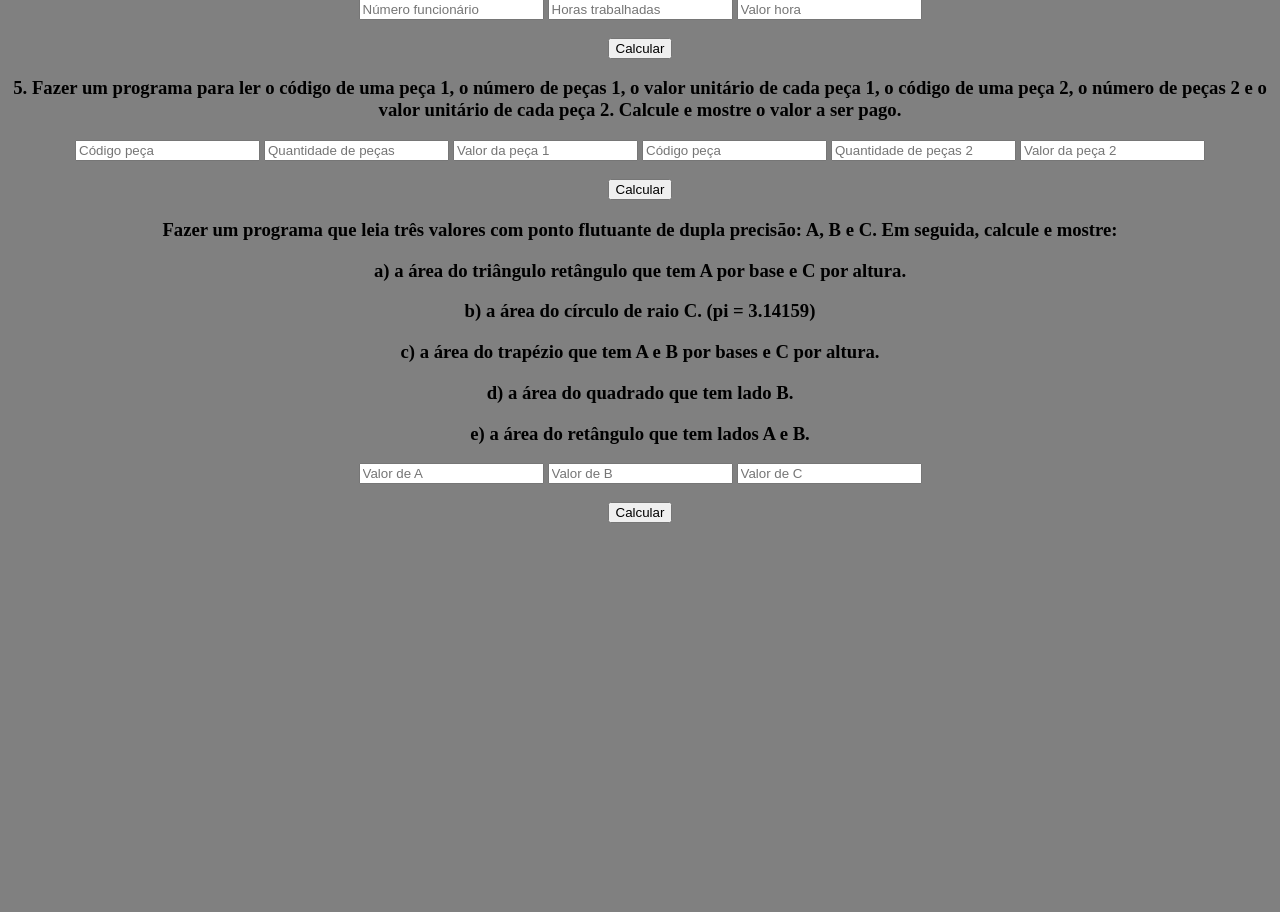
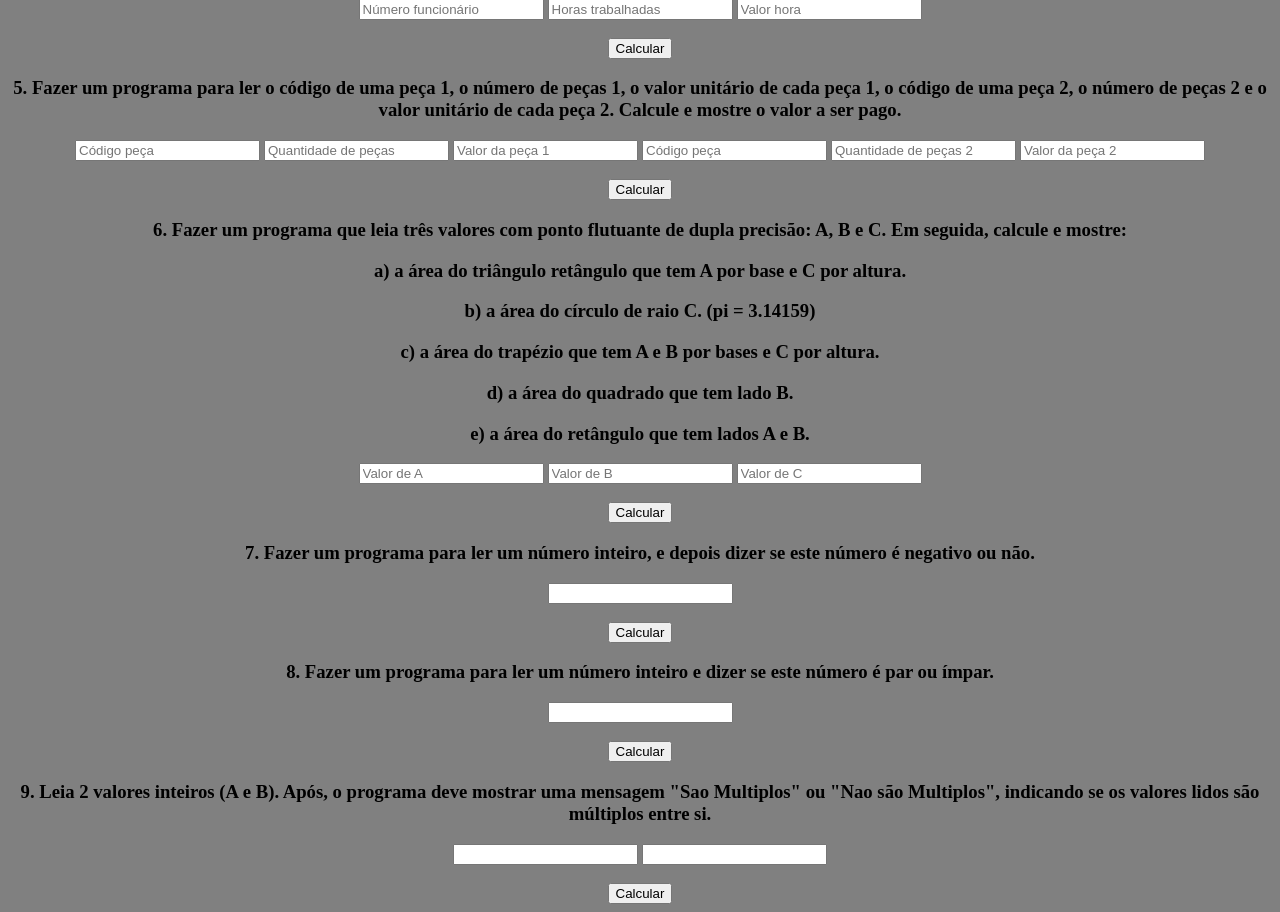
Before and after one commit to ThalesChamone/PHP, a PHP site: page /lista02.php in a window 1280 px wide. Shown: the part 463-1375 px from the top of the page. Before the commit the page ends 985 px from the top, so only its background shows below. Run offline with PHP 8.4, Linux system fonts and the light colour scheme.

Commit message:
Alterando lista02

```diff
--- a/lista02.php
+++ b/lista02.php
@@ -113,7 +113,7 @@
         peças 1, o valor unitário de cada peça 1, o código de uma peça 2, o número de
         peças 2 e o valor unitário de cada peça 2. Calcule e mostre o valor a ser pago.</h3>
 
-    <form action="<?= $_SERVER['PHP_SELF']; ?> #4" id="4" method="POST">
+    <form action="<?= $_SERVER['PHP_SELF']; ?> #5" id="5" method="POST">
         <input type="number" min="0" name="peca1" placeholder="Código peça" id="">
         <input type="number" min="0" name="numeroPECA1" placeholder="Quantidade de peças" id="">
         <input type="number" step=".01" min="0" name="valorPECA1" placeholder="Valor da peça 1" id="">
@@ -142,7 +142,7 @@
     }
     ?>
 
-    <h3>Fazer um programa que leia três valores com ponto flutuante de
+    <h3>6. Fazer um programa que leia três valores com ponto flutuante de
         dupla precisão: A, B e C. Em seguida, calcule e mostre:
         <p>a) a área do triângulo retângulo que tem A por base e C por altura.</p>
         <p>b) a área do círculo de raio C. (pi = 3.14159)</p>
@@ -151,7 +151,7 @@
         <p>e) a área do retângulo que tem lados A e B.</p>
     </h3>
 
-    <form action="<?= $_SERVER['PHP_SELF']; ?> #4" id="4" method="POST">
+    <form action="<?= $_SERVER['PHP_SELF']; ?> #6" id="6" method="POST">
         <input type="number" step=".01" min="0" name="number1" placeholder="Valor de A" id="">
         <input type="number" step=".01" min="0" name="number2" placeholder="Valor de B" id="">
         <input type="number" step=".01" min="0" name="number3" placeholder="Valor de C" id="">
@@ -175,6 +175,76 @@
     }
     ?>
 
+    <h3>7. Fazer um programa para ler um número inteiro, e depois dizer se
+        este número é negativo ou não.</h3>
+
+    <form action="<?= $_SERVER['PHP_SELF']; ?> #7" id="7" method="POST">
+        <input type="number" name="number1" id="">
+        <br>
+        <br>
+        <button type="submit">Calcular</button>
+    </form>
+
+    <?php
+    if (isset($_POST['number1'])) {
+        $numeroA = (float)$_POST['number1'];
+        if ($numeroA < 0) {
+            printf("NEGATIVO");
+        } else {
+            printf("NÃO NEGATIVO");
+        }
+    }
+    ?>
+
+    <h3>8. Fazer um programa para ler um número inteiro e dizer se este
+        número é par ou ímpar.</h3>
+
+    <form action="<?= $_SERVER['PHP_SELF']; ?> #8" id="8" method="POST">
+        <input type="number" name="par/impar" id="">
+        <br>
+        <br>
+        <button type="submit">Calcular</button>
+    </form>
+
+    <?php
+    if (isset($_POST['par/impar'])) {
+        $numberA = (float)$_POST['par/impar'];
+        if ($numberA % 2 == 0) {
+            printf("PAR");
+        } else {
+            printf("ÍMPAR");
+        }
+    }
+    ?>
+
+    <h3>9. Leia 2 valores inteiros (A e B). Após, o programa deve mostrar uma
+        mensagem "Sao Multiplos" ou "Nao são Multiplos", indicando se os valores lidos
+        são múltiplos entre si.</h3>
+
+    <form action="<?= $_SERVER['PHP_SELF']; ?> #9" id="9" method="POST">
+        <input type="number" name="multiplo" id="">
+        <input type="number" name="multiplo2" id="">
+        <br>
+        <br>
+        <button type="submit">Calcular</button>
+    </form>
+
+    <?php
+    if (isset($_POST['multiplo'], $_POST['multiplo2'])) {
+        $numberA = $_POST['multiplo'];
+        $numberB = $_POST['multiplo2'];
+
+        if ($numberA % $numberB == 0 || $numberB % $numberA == 0) {
+            printf("MÚLTIPLOS");
+        } else {
+            printf("NÃO MÚLTIPLOS");
+        }
+    }
+    ?>
+
+
+
+
 
 
 </body>
```
